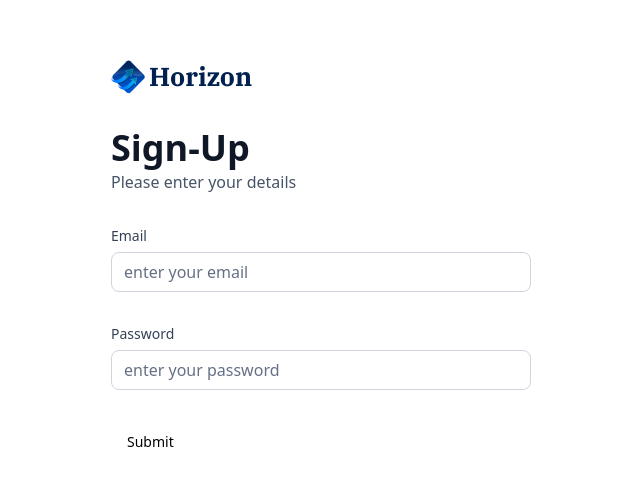
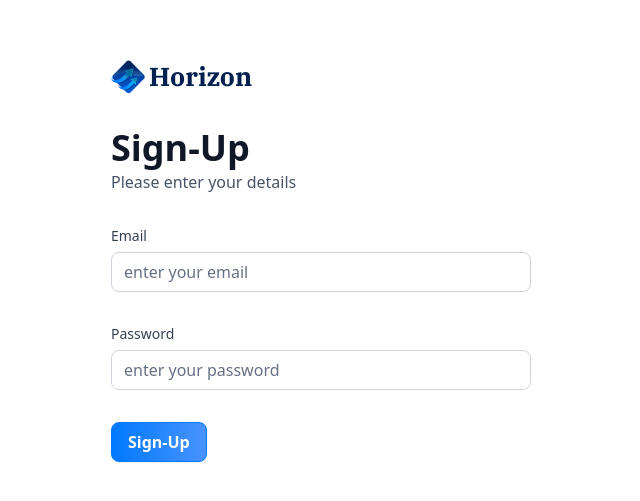
Before and after one commit to matless/Banking_App, a Next.js app: page /sign-up in a window 1280 px wide. Shown: the part 139-640 px from the top of the page, without its empty margins (319-959 px from the left). Built offline with nearby package versions, Linux system fonts and the light colour scheme.

Commit message:
sign in button

```diff
--- a/components/AuthForm.tsx
+++ b/components/AuthForm.tsx
@@ -19,6 +19,7 @@ import { Input } from "@/components/ui/input"
 import CustomInput from './CustomInput';
 import { Label } from './ui/label';
 import { authFormSchema } from '@/lib/utils';
+import { Loader2 } from 'lucide-react';
 
 
 
@@ -27,6 +28,7 @@ import { authFormSchema } from '@/lib/utils';
 
 const AuthForm = ({type}: {type :string}) => {
     const [user, setUser] = useState(null);
+    const[isloading, setIsLoading] = useState(false);
     // 1. Define your form.
   const form = useForm<z.infer<typeof authFormSchema>>({
     resolver: zodResolver(authFormSchema),
@@ -40,7 +42,9 @@ const AuthForm = ({type}: {type :string}) => {
    function onSubmit(values: z.infer<typeof authFormSchema>) {
     // Do something with the form values.
     // ✅ This will be type-safe and validated.
+    setIsLoading(true)
     console.log(values)
+    setIsLoading(false);
   }
 
   return (
@@ -86,7 +90,16 @@ const AuthForm = ({type}: {type :string}) => {
                     <CustomInput control={form.control} name="password" label="Password" placeholder="enter your password"/>
 
 
-                    <Button type="submit">Submit</Button>
+                    <Button type="submit" disabled={isloading} className="form-btn">
+                        {isloading ? (
+                            <>
+                            <Loader2 size={20}
+                            className="animate-spin"/> &nbsp;
+                            Loading...
+                            </>
+
+                        ) : type === 'sign-in'
+                        ? 'Sign In' : 'Sign-Up'}</Button>
                 </form>
              </Form>
             </>
--- a/components/CustomInput.tsx
+++ b/components/CustomInput.tsx
@@ -27,7 +27,7 @@ const CustomInput = ({control, name, label, placeholder}: CustomInput) => {
                     <FormControl>
                         <Input
                         placeholder={placeholder}
-                        type="password"
+                        type={name === 'password' ? 'password' :'text'}
                         className="input-class"
                         {...field}
                         />
```
